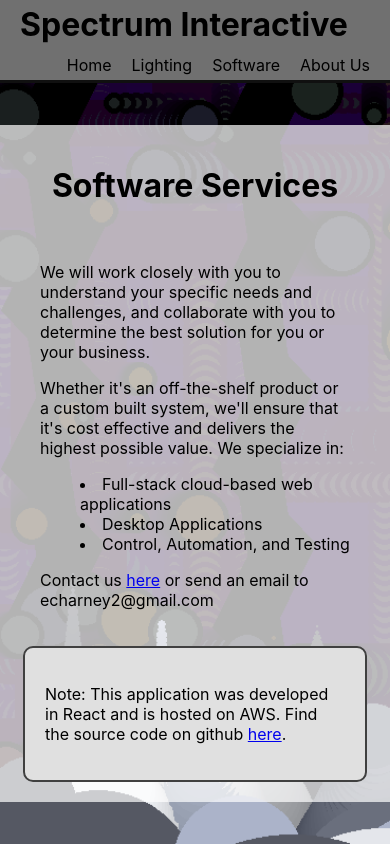
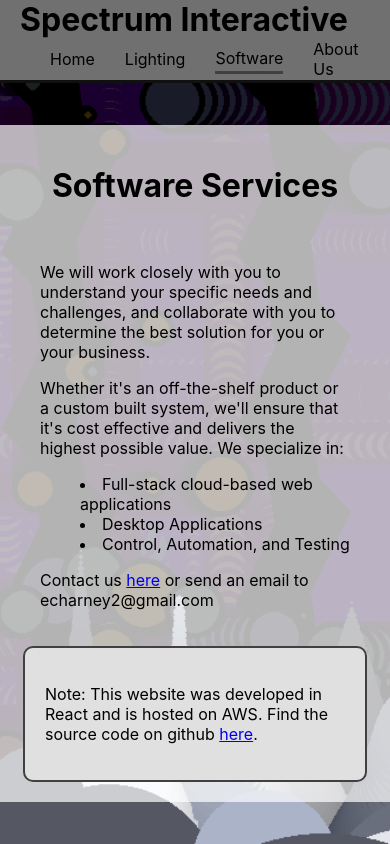
Before and after one commit to echarney2/spectrum-public, a React (Create React App) app in the folder front-end/: page /software in a window 390 px wide. Built offline with nearby package versions, Linux system fonts and the light colour scheme.

Commit message:
Fixed remaining compatibility issues with very small screens. Improved display of some containers and the header buttons.

```diff
--- a/front-end/src/App.css
+++ b/front-end/src/App.css
@@ -50,6 +50,10 @@ li {
     margin-left: auto;
 }
 
+.flex-grow {
+    flex-grow: 1;
+}
+
 .center {
     margin: auto;
 }
@@ -87,10 +91,25 @@ li {
 
 .scrollable {
     overflow-y: auto;
+    height: 100%;
+    display: flex;
+    flex-direction: column;
 }
 
 .margin-20 {
     margin: 20px;
+}
+
+.margin-l-20 {
+    margin-left: 20px;
+}
+
+.margin-r-20 {
+    margin-right: 20px;
+}
+
+.padding-r-30 {
+    padding-right: 30px;
 }
 
 button {
--- a/front-end/src/components/header/header.css
+++ b/front-end/src/components/header/header.css
@@ -14,5 +14,11 @@
 }
 
 .page-button {
-    margin: auto 0 auto 20px;
+    margin: auto 0 auto 30px;
+    padding-bottom: 3px;
+    cursor: pointer;
 }
+
+.page-button-selected {
+    border-bottom: 3px solid var(--grey-40);
+}
--- a/front-end/src/components/header/header.jsx
+++ b/front-end/src/components/header/header.jsx
@@ -2,13 +2,13 @@ import {useNavigate} from "react-router-dom";
 import PageButtons from "./page-buttons";
 import "./header.css";
 
-export default function Header () {
+export default function Header ({page}) {
     const navigate = useNavigate()
 
     return (
         <div id="header" className="flex-row">
             <h1 className="center-vertical" onClick={()=>{navigate("/")}}>Spectrum Interactive</h1>
-            <PageButtons />
+            <PageButtons page={page}/>
             {/*<LoginDisplay />*/}
         </div>
     )
--- a/front-end/src/components/header/page-buttons.jsx
+++ b/front-end/src/components/header/page-buttons.jsx
@@ -1,6 +1,6 @@
 import {useNavigate} from "react-router-dom";
 
-export default function PageButtons () {
+export default function PageButtons ({page}) {
     const navigate = useNavigate()
     const pages = [
         {name: "Home", path: "/"},
@@ -11,8 +11,9 @@ export default function PageButtons () {
 
     return (
         <div id="page-buttons">
-            {pages.map( (page) => {
-                return <div className="page-button" onClick={()=>{navigate(page.path)}}>{page.name}</div>
+            {pages.map( (p) => {
+                const className = p.path === page ? "page-button page-button-selected" : "page-button"
+                return <div className={className} onClick={()=>{navigate(p.path)}}>{p.name}</div>
             })}
         </div>
     )
--- /dev/null
+++ b/front-end/src/components/page-contact/contact-form.jsx
@@ -0,0 +1,28 @@
+import {useState} from "react";
+
+export default function ContactForm() {
+    let [name, setName] = useState("");
+    let [email, setEmail] = useState("");
+    let [subject, setSubject] = useState("");
+    let [message, setMessage] = useState("");
+
+    function onSubmit() {
+        alert("This feature is not yet implemented. Please send an email")
+    }
+
+    return (
+        <div className="flex-column about-us-text-area">
+            <h1 className="center-horizontal">Contact Us</h1>
+            <label>Name</label>
+            <input value={name} onChange={(evt) => {setName(evt.target.value)}}></input>
+            <label>Email</label>
+            <input value={email} onChange={(evt) => {setEmail(evt.target.value)}}></input>
+            <label>Subject</label>
+            <input value={subject} onChange={(evt) => {setSubject(evt.target.value)}}></input>
+            <label>Message</label>
+            <textarea value={message} onChange={(evt) => {setMessage(evt.target.value)}}></textarea>
+            <button className="send-button" onClick={onSubmit}>Send</button>
+            <div className="service-description">Or send an email to echarney2@gmail.com</div>
+        </div>
+    )
+}
--- a/front-end/src/components/page-home/page-home.jsx
+++ b/front-end/src/components/page-home/page-home.jsx
@@ -10,7 +10,7 @@ export default function PageHome() {
 
     return (
         <div className="page">
-            <Header />
+            <Header page="/"/>
             <div className="scrollable">
                 <div id="welcome-area">
                     <div className="welcome-text-container">
--- a/front-end/src/components/page-lighting/page-lighting.css
+++ b/front-end/src/components/page-lighting/page-lighting.css
@@ -5,7 +5,7 @@
 }
 
 .lighting-text {
-    margin: 20px auto auto auto;
+    margin: 20px;
     background-color: var(--secondary-10-transparent);
     padding: 20px;
     border-radius: 20px;
--- a/front-end/src/components/page-lighting/page-lighting.jsx
+++ b/front-end/src/components/page-lighting/page-lighting.jsx
@@ -8,21 +8,24 @@ export default function PageLighting () {
 
     return (
         <div className="page page-lighting">
-            <Header />
+            <Header page="/lighting"/>
 
             <div className="scrollable">
 
                 {/* Description of lighting services offered*/}
-                <div className="flex-row center-horizontal">
+                <div className="flex-row">
+                    <div className="center-horizontal">
                         <div className="lighting-text flex-column">
                             <h1 className="center-horizontal">{c.LIGHTING_PAGE_TITLE}</h1>
                             <p className="service-description">{c.LIGHTING_PAGE_DESCRIPTION}</p>
                             <p className="service-description">Contact us <a href={"/contact"}>here</a> or send an email to echarney2@gmail.com</p>
                         </div>
                     </div>
+                </div>
 
                 {/* Description of the Spectrum Interactive Lighting Controller*/}
-                <div className="flex-row center">
+                <div className="flex-row">
+                    <div className="center-horizontal">
                         <div className="lighting-text flex-row">
                             <div className="flex-column center">
                                 <h1 className="center-horizontal">SILI</h1>
@@ -33,8 +36,9 @@ export default function PageLighting () {
                                 })}
                                 <div className="service-description">{c.SILI_DESCRIPTION_2}</div>
                             </div>
-                        <div className="center">
+                            <div className="center margin-r-20">
                                 <img width={600} className="img-grow" src="/img/dmx_control_screenshot.png" alt="SILI"></img>
+                            </div>
                         </div>
                     </div>
                 </div>
--- a/front-end/src/components/page-software/page-software.css
+++ b/front-end/src/components/page-software/page-software.css
@@ -1,15 +1,12 @@
-.software-background {
+.page-software {
     display: flex;
     flex-direction: column;
-    flex-grow: 1;
     background-image: url("../../../public/img/visualizer_screenshot_3.png");
     background-repeat: no-repeat;
     background-size: cover;
 }
 
 .software-text-area {
-    margin-top: auto;
-    margin-bottom: auto;
     background-color: rgba(255, 255, 255, 0.7);
     padding: 20px;
 }
--- a/front-end/src/components/page-software/page-software.jsx
+++ b/front-end/src/components/page-software/page-software.jsx
@@ -1,31 +1,33 @@
 import Header from "../header/header";
+import * as c from "../../constants";
 import "./page-software.css";
 
 export default function PageSoftware() {
     return (
-        <div className="page">
-            <Header />
-            <div className="software-background">
-                <div className="software-text-area flex-row">
+        <div className="page page-software">
+            <Header page="/software"/>
+            <div className="scrollable">
+
+                    <div className="software-text-area flex-row center-vertical">
                         <div className="flex-column center">
-                        <h1 className="center-horizontal">Software Services</h1>
+                            <h1 className="center-horizontal">{c.SOFTWARE_PAGE_TITLE}</h1>
                             <div className="service-description">
-
-                            <p>We will work closely with you to understand your specific needs and challenges, and collaborate with you to determine the best solution for you or your business. </p>
-                            <p>Whether it's an off-the-shelf product or a custom built system, we'll ensure that it's cost effective and delivers the highest possible value. We specialize in:</p>
-
-                            <li>Full-stack cloud-based web applications</li>
-                            <li>Desktop Applications</li>
-                            <li>Control, Automation, and Testing</li>
+                                <p>{c.SOFTWARE_PAGE_DESCRIPTION_1}</p>
+                                <p>{c.SOFTWARE_PAGE_DESCRIPTION_2}</p>
+                                {c.SOFTWARE_SERVICES_LIST.map(service => {
+                                    return <li>{service}</li>
+                                })}
                                 <p>Contact us <a href={"/contact"}>here</a> or send an email to echarney2@gmail.com</p>
                             </div>
                         </div>
                         <div className="flex-column center">
                             <div className="github-container">
-                            <p>Note: This application was developed in React and is hosted on AWS. Find the source code on github <a href="https://github.com/echarney2/spectrum-public">here</a>.</p>
+                                <p>Note: This website was developed in React and is hosted on AWS. Find the source code on github <a href="https://github.com/echarney2/spectrum-public">here</a>.</p>
                             </div>
                         </div>
                     </div>
+
+
             </div>
         </div>
     )
--- a/front-end/src/constants.js
+++ b/front-end/src/constants.js
@@ -1,3 +1,4 @@
+// -------- Welcome Page --------
 export const WELCOME_HEADER = "Welcome!"
 export const WELCOME_MESSAGE_1 = "Spectrum Interactive is an event lighting and software development " +
     "company offering contracting and consulting services. We are proud to serve the Denver Metro Area with:"
@@ -19,11 +20,8 @@ export const SOFTWARE_MESSAGE = "Let us put our 7+ years of full stack software
     "for you. We specialize in web and desktop applications using Python and React, but will work with you to choose the " +
     "right stack for your project."
 
-export const VIDEO_LINKS = [
-    "https://www.youtube.com/embed/62HgKCfD6ZU?si=EUowFFFR1fJzYKVT",
-    "https://www.youtube.com/embed/mq03eG8tv18?si=U4RAiIF9CwkmoklG"
-]
 
+// -------- Lighting Page --------
 export const LIGHTING_PAGE_TITLE = "Spectrum Interactive Lighting"
 export const LIGHTING_PAGE_DESCRIPTION = "We use our in-house software SILI to create an experience unique to " +
     "your music, event, and location. Work with us to build your own color palettes, queues, and effects. Now serving " +
@@ -39,3 +37,21 @@ export const SILI_FEATURES = [
 ]
 
 export const SILI_DESCRIPTION_2 = "Below you can find examples of SILI in action."
+
+export const VIDEO_LINKS = [
+    "https://www.youtube.com/embed/62HgKCfD6ZU?si=EUowFFFR1fJzYKVT",
+    "https://www.youtube.com/embed/mq03eG8tv18?si=U4RAiIF9CwkmoklG"
+]
+
+
+// -------- Software Page --------
+export const SOFTWARE_PAGE_TITLE = "Software Services"
+export const SOFTWARE_PAGE_DESCRIPTION_1 =  "We will work closely with you to understand your specific needs " +
+    "and challenges, and collaborate with you to determine the best solution for you or your business. "
+export const SOFTWARE_PAGE_DESCRIPTION_2 = "Whether it's an off-the-shelf product or a custom built system, we'll " +
+    "ensure that it's cost effective and delivers the highest possible value. We specialize in:"
+export const SOFTWARE_SERVICES_LIST = [
+    "Full-stack cloud-based web applications",
+    "Desktop Applications",
+    "Control, Automation, and Testing"
+]
```
Also changed, not shown: front-end/src/components/page-contact/page-contact.jsx (+5 -28 lines). Lines whose indentation alone changed are shown as unchanged.
